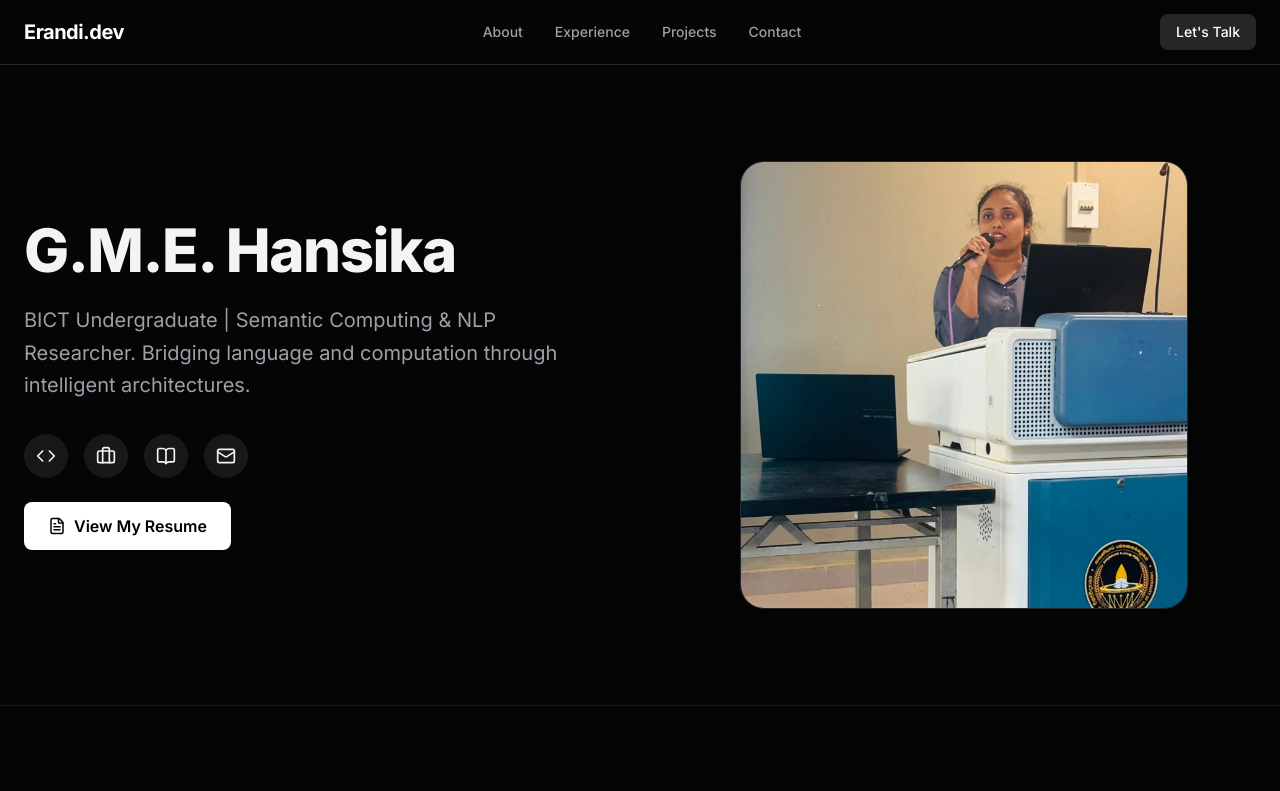
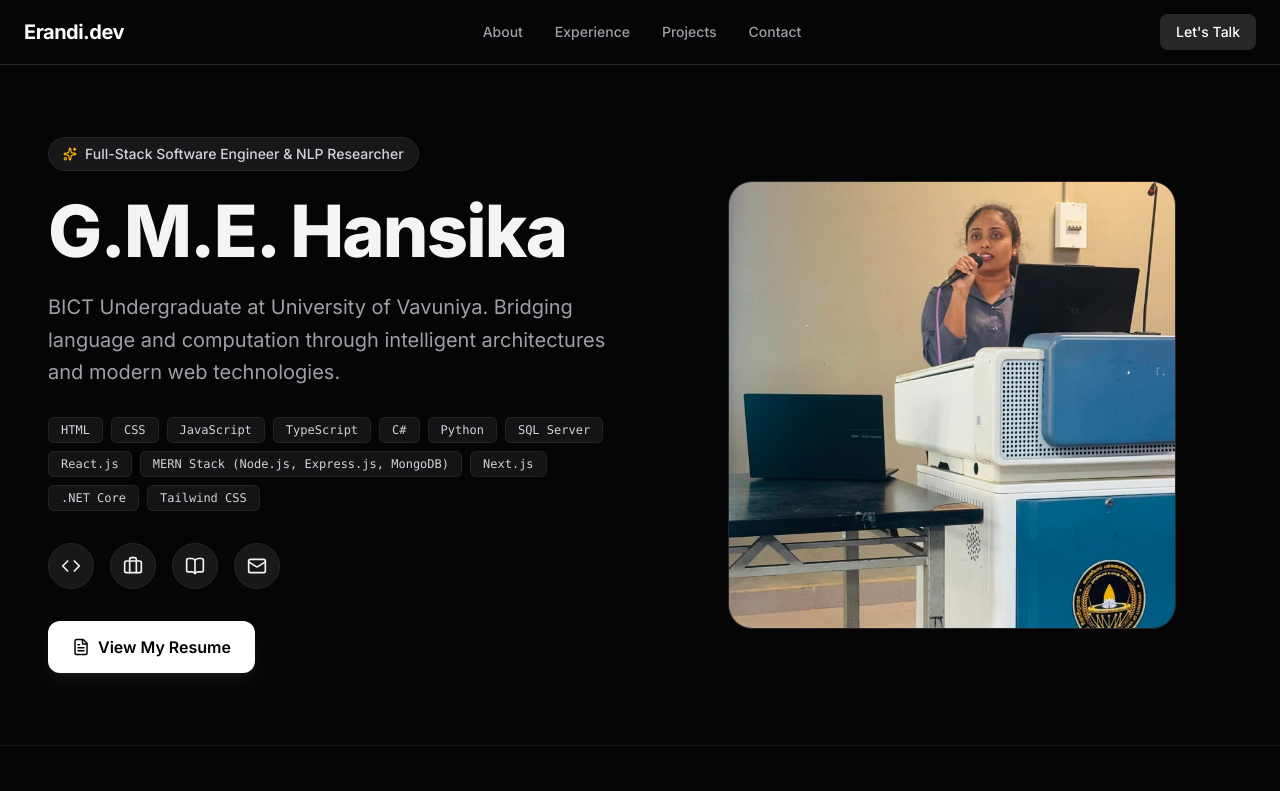
Before and after one commit to Erandi-Hans/Erandi-Hansika-Portfolio, a Next.js app: page / in a window 1280 px wide. Shown: the top 791 px of the page. Built offline with nearby package versions, Linux system fonts and the light colour scheme.

Commit message:
feat: implementing hero section tech stack array

```diff
--- a/src/app/components/Hero.tsx
+++ b/src/app/components/Hero.tsx
@@ -1,9 +1,14 @@
 "use client";
 import { useState, useEffect } from "react";
 import { motion, AnimatePresence } from "framer-motion";
-import { Code, Briefcase, BookOpen, FileText, Mail } from 'lucide-react';
+import { Code, Briefcase, BookOpen, FileText, Mail, Sparkles } from 'lucide-react';
 
 const images = ["/img/p1 (2).jpeg", "/img/p2.jpeg", "/img/p3.jpeg", "/img/p5.jpeg"];
+
+const techStacks = [
+    "HTML", "CSS", "JavaScript", "TypeScript", "C#", , "Python", "SQL Server",
+    "React.js", "MERN Stack (Node.js, Express.js, MongoDB)", "Next.js", ".NET Core", "Tailwind CSS"
+];
 
 export default function Hero() {
     const [index, setIndex] = useState(0);
@@ -16,41 +21,57 @@ export default function Hero() {
     }, []);
 
     return (
-        <section className="max-w-7xl mx-auto px-6 grid grid-cols-1 md:grid-cols-2 gap-16 items-center min-h-[80vh] py-12">
+        <section className="w-full max-w-[1600px] mx-auto px-6 md:px-12 grid grid-cols-1 md:grid-cols-2 gap-16 items-center min-h-[85vh] py-12">
             {/* Text Content */}
             <div className="space-y-6">
-                <h1 className="text-5xl md:text-6xl font-extrabold tracking-tight">G.M.E. Hansika</h1>
+
+                {/* Role Badge */}
+                <div className="inline-flex items-center gap-2 px-3.5 py-1.5 rounded-full bg-zinc-900 border border-zinc-800 text-zinc-300 text-xs md:text-sm font-medium shadow-inner">
+                    <Sparkles size={14} className="text-amber-400" />
+                    <span>Full-Stack Software Engineer & NLP Researcher</span>
+                </div>
+
+                <h1 className="text-5xl md:text-7xl font-extrabold tracking-tight">G.M.E. Hansika</h1>
+
                 <p className="text-zinc-400 text-lg md:text-xl leading-relaxed">
-                    BICT Undergraduate | Semantic Computing & NLP Researcher.
-                    Bridging language and computation through intelligent architectures.
+                    BICT Undergraduate at University of Vavuniya. Bridging language and computation through intelligent architectures and modern web technologies.
                 </p>
+
+                {/* Tech Stack Badges */}
+                <div className="flex flex-wrap gap-2 pt-1">
+                    {techStacks.map((tech, i) => (
+                        <span key={i} className="px-3 py-1 bg-zinc-900/80 border border-zinc-800/80 rounded-md text-xs font-mono text-zinc-300">
+                            {tech}
+                        </span>
+                    ))}
+                </div>
 
                 {/* Social Links */}
                 <div className="flex gap-4 pt-2">
-                    <a href="https://github.com/Erandi-Hans" target="_blank" className="p-3 bg-zinc-900 rounded-full hover:bg-zinc-800 transition">
+                    <a href="https://github.com/Erandi-Hans" target="_blank" className="p-3 bg-zinc-900 border border-zinc-800 rounded-full hover:bg-zinc-800 hover:border-zinc-700 transition">
                         <Code size={20} />
                     </a>
-                    <a href="https://www.linkedin.com/in/erandi-hansika-a286ab225" target="_blank" className="p-3 bg-zinc-900 rounded-full hover:bg-zinc-800 transition">
+                    <a href="https://www.linkedin.com/in/erandi-hansika-a286ab225" target="_blank" className="p-3 bg-zinc-900 border border-zinc-800 rounded-full hover:bg-zinc-800 hover:border-zinc-700 transition">
                         <Briefcase size={20} />
                     </a>
-                    <a href="https://medium.com/@erandi2287hansika" target="_blank" className="p-3 bg-zinc-900 rounded-full hover:bg-zinc-800 transition">
+                    <a href="https://medium.com/@erandi2287hansika" target="_blank" className="p-3 bg-zinc-900 border border-zinc-800 rounded-full hover:bg-zinc-800 hover:border-zinc-700 transition">
                         <BookOpen size={20} />
                     </a>
-                    <a href="mailto:erandi2287hansika@gmail.com" className="p-3 bg-zinc-900 rounded-full hover:bg-zinc-800 transition">
+                    <a href="mailto:erandi2287hansika@gmail.com" className="p-3 bg-zinc-900 border border-zinc-800 rounded-full hover:bg-zinc-800 hover:border-zinc-700 transition">
                         <Mail size={20} />
                     </a>
                 </div>
 
                 {/* CV Button */}
-                <div>
-                    <a href="/my-cv.pdf" target="_blank" className="inline-flex items-center gap-2 px-6 py-3 bg-white text-black font-semibold rounded-lg hover:bg-zinc-200 transition">
+                <div className="pt-2">
+                    <a href="/my-cv.pdf" target="_blank" className="inline-flex items-center gap-2 px-6 py-3.5 bg-white text-black font-semibold rounded-xl hover:bg-zinc-200 transition shadow-lg shadow-white/5">
                         <FileText size={18} /> View My Resume
                     </a>
                 </div>
             </div>
 
             {/* Carousel Image */}
-            <div className="relative w-full aspect-square max-w-md mx-auto overflow-hidden rounded-3xl border border-zinc-800 shadow-2xl">
+            <div className="relative w-full aspect-square max-w-md mx-auto overflow-hidden rounded-3xl border border-zinc-800 shadow-2xl bg-zinc-900">
                 <AnimatePresence mode="wait">
                     <motion.img
                         key={images[index]}
```
